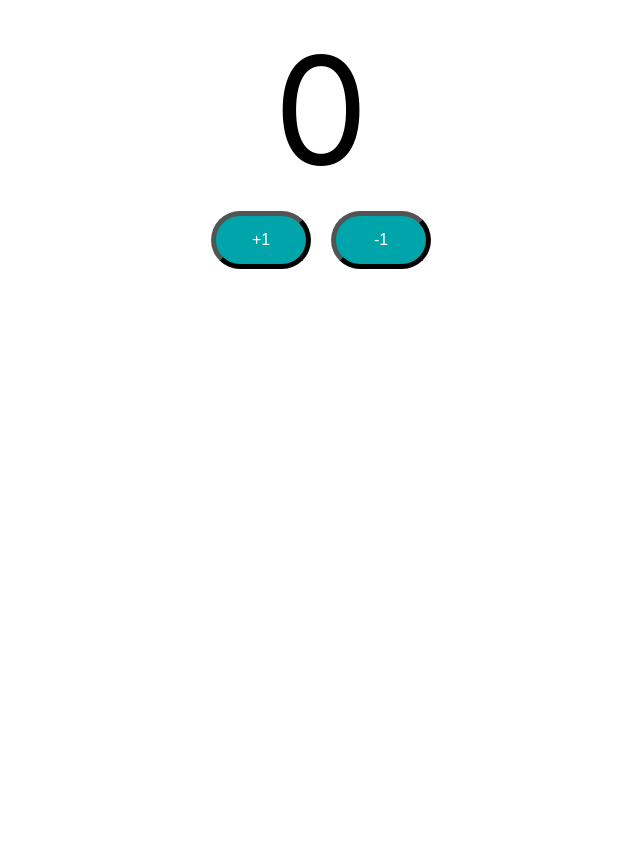
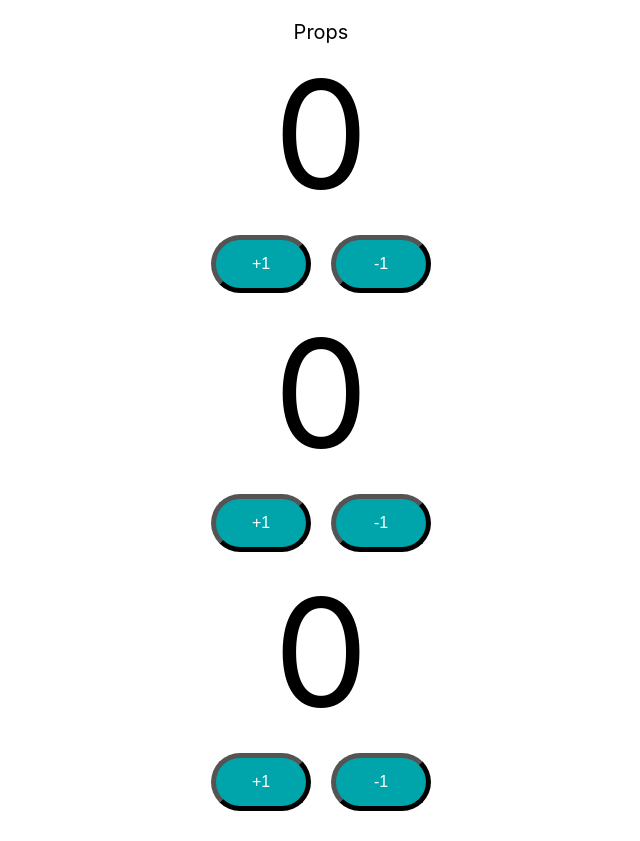
Before and after one commit to kabgig/todo-react-app, a React (Create React App) app: page / in a window 1280 px wide. Shown: the whole page, without its empty margins (319-959 px from the left). Before the commit the page ends 800 px from the top, so only its background shows below. Built offline with nearby package versions, Linux system fonts and the light colour scheme.

Commit message:
playing with props

```diff
--- a/src/App.js
+++ b/src/App.js
@@ -5,8 +5,30 @@ import Counter from './components/counter/Counter.jsx';
 function App() {
   return (
     <div className="App">
+      <PlayingWithProps property1="value1" property2="value2"/>
+      <Counter/>
+      <Counter/>
       <Counter/>
     </div>
   );
 }
+
+// function PlayingWithProps(properties){
+//   console.log(properties)
+//   console.log(properties.property1)
+//   console.log(properties.property2)
+//   return(
+//     <div>Props</div>
+//   )
+// }
+
+function PlayingWithProps({property1, property2}){
+  // console.log(properties)
+  console.log(property1)
+  console.log(property2)
+  return(
+    <div>Props</div>
+  )
+}
+
 export default App;
```
